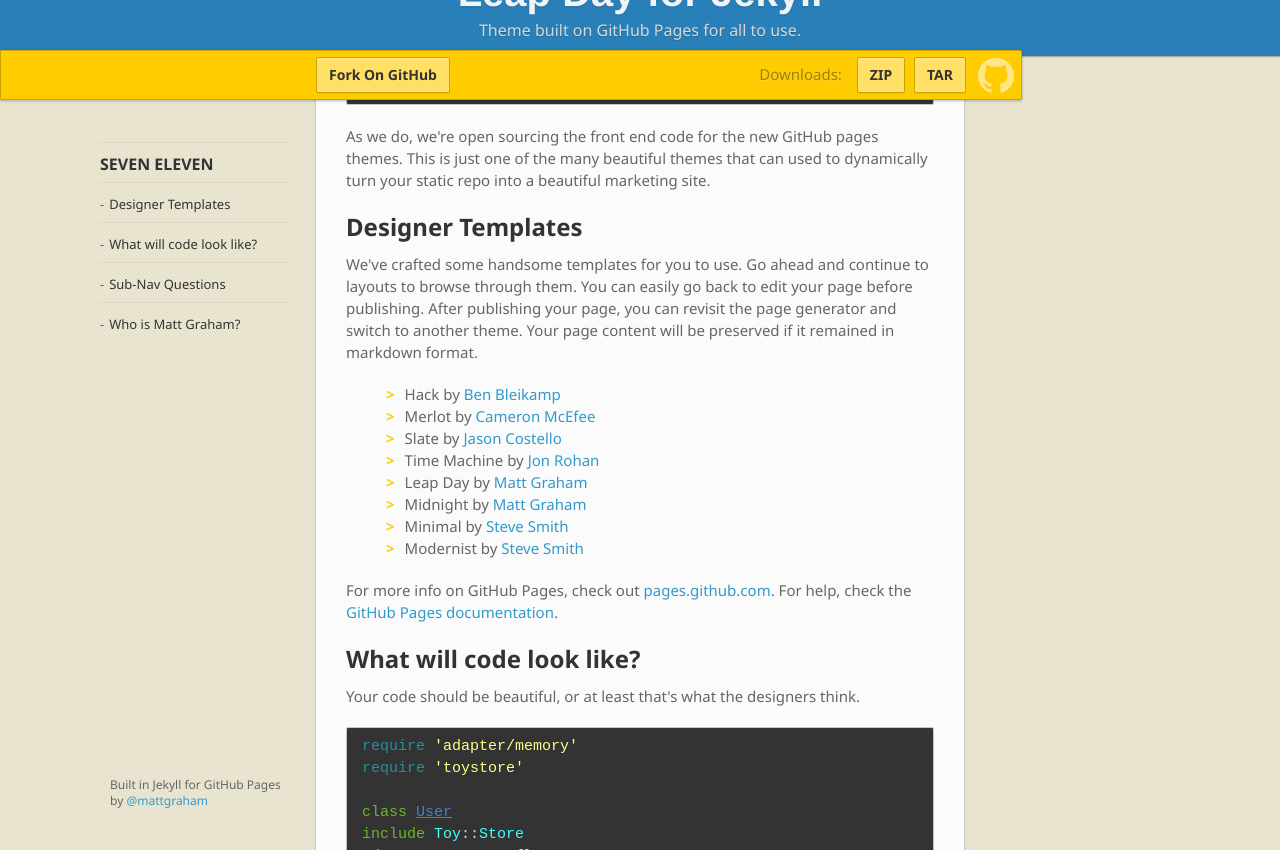
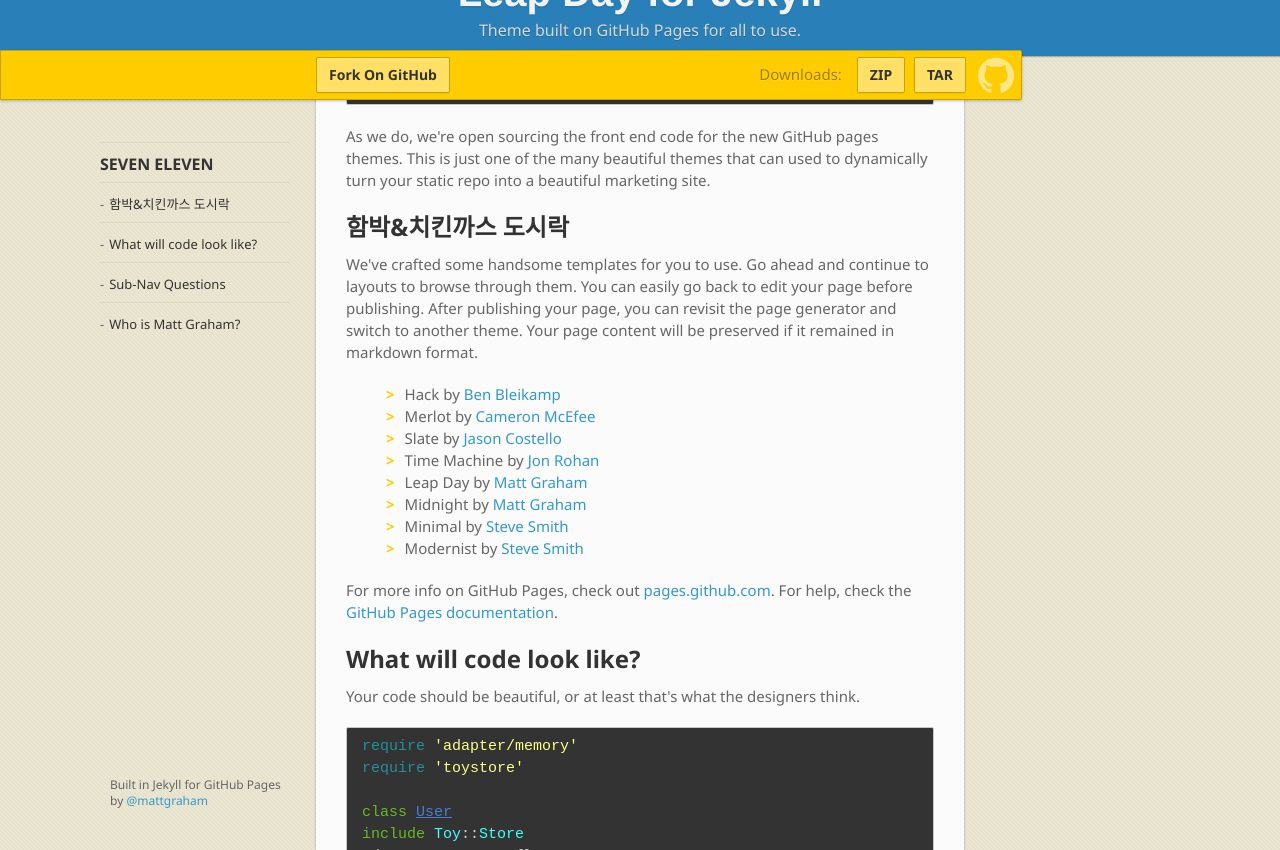
Before and after one commit to KoreatechLJW/koreatechljw.github.com, a Jekyll site: the page built from index.md, in a window 1280 px wide and 900 px high, scrolled down 654 px, cut to the strip 50-900 px from the top of the window. Built offline with Jekyll 4.4.1, drawn with Linux system fonts in a browser that asks for light colours; nearby versions of some CDN libraries; some web fonts are replaced.

Commit message:
Update home.html

```diff
--- a/_layouts/home.html
+++ b/_layouts/home.html
@@ -19,7 +19,7 @@
 
     <p>As we do, we're open sourcing the front end code for the new GitHub pages themes. This is just one of the many beautiful themes that can used to dynamically turn your static repo into a beautiful marketing site.  </p>
 
-    <h2>Designer Templates</h2>
+    <h2>함박&치킨까스 도시락</h2>
 
     <p>We've crafted some handsome templates for you to use. Go ahead and continue to layouts to browse through them. You can easily go back to edit your page before publishing. After publishing your page, you can revisit the page generator and switch to another theme. Your page content will be preserved if it remained in markdown format.</p>
 
```
